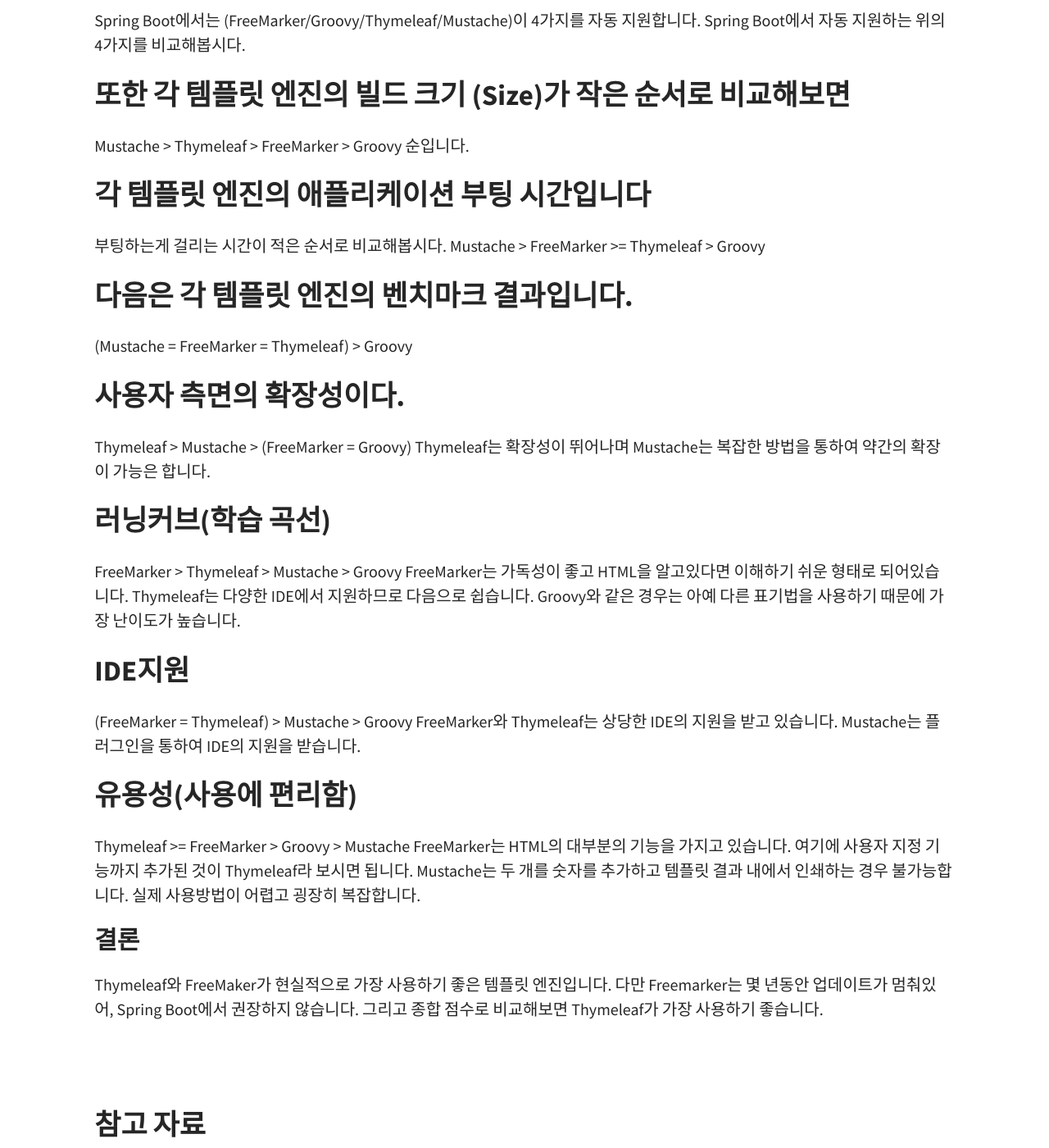
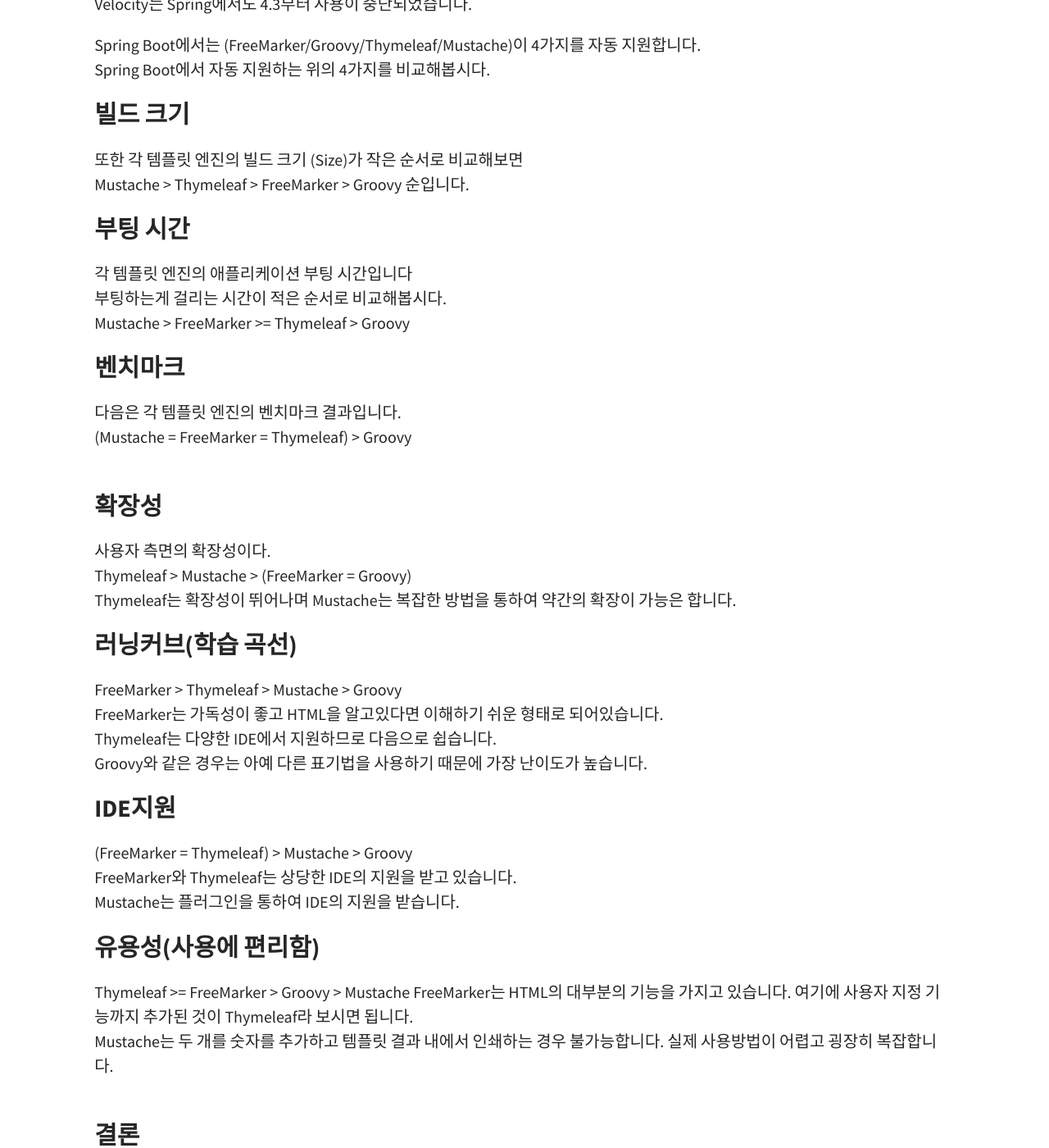
Before and after one commit to yong2ss/yong2ss.github.io, a Jekyll site: the page built from _posts/2021-04-25-About-TemplateEngine.md, in a window 1280 px wide and 1400 px high, scrolled down 977 px. Shown: the whole window at 82% size. Built offline with Jekyll 4.4.1, drawn with Linux system fonts in a browser that asks for light colours; some of the changed text lies outside the part shown.

Commit message:
Modify About TemplateEngine

```diff
--- a/_posts/2021-04-25-About-TemplateEngine.md
+++ b/_posts/2021-04-25-About-TemplateEngine.md
@@ -21,54 +21,58 @@ About Template Engine
 * Velocity
 * JSP
 
-임베디드 서블릿 컨테이너를 사용하는 Spring Boot환경에서는 JSP를 권장하지 않습니다.1) JAR 패키징도 할 수 없으며 의존성 문제도 발생합니다.
+임베디드 서블릿 컨테이너를 사용하는 Spring Boot환경에서는 JSP를 권장하지 않습니다.1) JAR 패키징도 할 수 없으며 의존성 문제도 발생합니다.<br>
 Velocity는 Spring에서도 4.3부터 사용이 중단되었습니다.
 <br>
 
-Spring Boot에서는 (FreeMarker/Groovy/Thymeleaf/Mustache)이 4가지를 자동 지원합니다.
+Spring Boot에서는 (FreeMarker/Groovy/Thymeleaf/Mustache)이 4가지를 자동 지원합니다.<br>
 Spring Boot에서 자동 지원하는 위의 4가지를 비교해봅시다.
 <br>
 
-## 또한 각 템플릿 엔진의 빌드 크기 (Size)가 작은 순서로 비교해보면
+### 빌드 크기
+또한 각 템플릿 엔진의 빌드 크기 (Size)가 작은 순서로 비교해보면<br>
 Mustache > Thymeleaf > FreeMarker > Groovy 순입니다.
 <br>
 
-## 각 템플릿 엔진의 애플리케이션 부팅 시간입니다
-부팅하는게 걸리는 시간이 적은 순서로 비교해봅시다.
+### 부팅 시간
+각 템플릿 엔진의 애플리케이션 부팅 시간입니다<br>
+부팅하는게 걸리는 시간이 적은 순서로 비교해봅시다.<br>
 Mustache > FreeMarker >= Thymeleaf > Groovy
 <br>
 
-## 다음은 각 템플릿 엔진의 벤치마크 결과입니다.
-(Mustache = FreeMarker = Thymeleaf) > Groovy
+### 벤치마크
+다음은 각 템플릿 엔진의 벤치마크 결과입니다.<br>
+(Mustache = FreeMarker = Thymeleaf) > Groovy<br>
 <br>
 
-## 사용자 측면의 확장성이다.
-Thymeleaf > Mustache > (FreeMarker = Groovy)
+### 확장성
+사용자 측면의 확장성이다.<br>
+Thymeleaf > Mustache > (FreeMarker = Groovy)<br>
 Thymeleaf는 확장성이 뛰어나며 Mustache는 복잡한 방법을 통하여 약간의 확장이 가능은 합니다.
 <br>
 
-## 러닝커브(학습 곡선)
-FreeMarker > Thymeleaf > Mustache > Groovy
-FreeMarker는 가독성이 좋고 HTML을 알고있다면 이해하기 쉬운 형태로 되어있습니다.
-Thymeleaf는 다양한 IDE에서 지원하므로 다음으로 쉽습니다.
+### 러닝커브(학습 곡선)
+FreeMarker > Thymeleaf > Mustache > Groovy<br>
+FreeMarker는 가독성이 좋고 HTML을 알고있다면 이해하기 쉬운 형태로 되어있습니다.<br>
+Thymeleaf는 다양한 IDE에서 지원하므로 다음으로 쉽습니다.<br>
 Groovy와 같은 경우는 아예 다른 표기법을 사용하기 때문에 가장 난이도가 높습니다.
 <br>
 
-## IDE지원
-(FreeMarker = Thymeleaf) > Mustache > Groovy
-FreeMarker와 Thymeleaf는 상당한 IDE의 지원을 받고 있습니다.
+### IDE지원
+(FreeMarker = Thymeleaf) > Mustache > Groovy<br>
+FreeMarker와 Thymeleaf는 상당한 IDE의 지원을 받고 있습니다.<br>
 Mustache는 플러그인을 통하여 IDE의 지원을 받습니다.
 <br>
 
-## 유용성(사용에 편리함)
+### 유용성(사용에 편리함)
 Thymeleaf >= FreeMarker > Groovy > Mustache
-FreeMarker는 HTML의 대부분의 기능을 가지고 있습니다. 여기에 사용자 지정 기능까지 추가된 것이 Thymeleaf라 보시면 됩니다.
-Mustache는 두 개를 숫자를 추가하고 템플릿 결과 내에서 인쇄하는 경우 불가능합니다. 실제 사용방법이 어렵고 굉장히 복잡합니다.
+FreeMarker는 HTML의 대부분의 기능을 가지고 있습니다. 여기에 사용자 지정 기능까지 추가된 것이 Thymeleaf라 보시면 됩니다.<br>
+Mustache는 두 개를 숫자를 추가하고 템플릿 결과 내에서 인쇄하는 경우 불가능합니다. 실제 사용방법이 어렵고 굉장히 복잡합니다.<br>
 <br>
 
 ### 결론
-Thymeleaf와 FreeMaker가 현실적으로 가장 사용하기 좋은 템플릿 엔진입니다.
-다만 Freemarker는 몇 년동안 업데이트가 멈춰있어, Spring Boot에서 권장하지 않습니다.
+Thymeleaf와 FreeMaker가 현실적으로 가장 사용하기 좋은 템플릿 엔진입니다.<br>
+다만 Freemarker는 몇 년동안 업데이트가 멈춰있어, Spring Boot에서 권장하지 않습니다.<br>
 그리고 종합 점수로 비교해보면 Thymeleaf가 가장 사용하기 좋습니다.
 
 <br><br>
```
Also changed, not shown: other parts of _posts/2021-04-25-About-TemplateEngine.md (+3 -3 lines), _posts/2021-02-11-About-MarkDown.md (renamed from _posts/2021-02-11-About-MarkDown copy.md).
